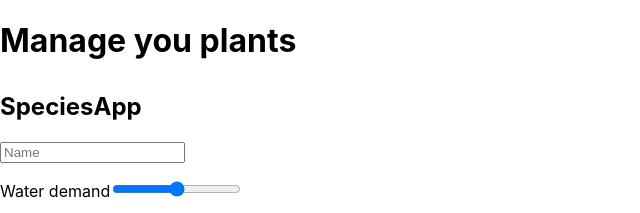
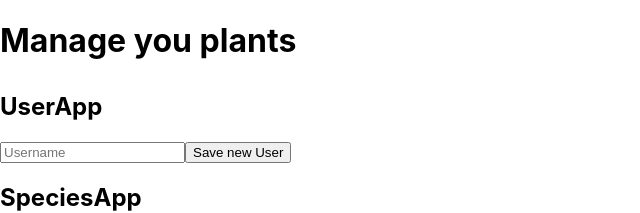
Before and after one commit to Ollekmc/capstone-plantmanager, a React (Create React App) app in the folder frontend/: page / in a window 1280 px wide. Shown: the top 213 px of the page, without its empty margins (0-640 px from the left). Built offline with nearby package versions, Linux system fonts and the light colour scheme; no server answers.

Commit message:
Edit App.tsx to add UserApp

```diff
--- a/frontend/src/App.tsx
+++ b/frontend/src/App.tsx
@@ -1,11 +1,13 @@
 import React from 'react';
 import './App.css';
 import SpeciesApp from "./component/SpeciesApp";
+import UserApp from "./component/UserApp";
 
 function App() {
   return (
     <div>
         <h1>Manage you plants<p/></h1>
+        <UserApp/>
         <SpeciesApp/>
     </div>
   );
```
